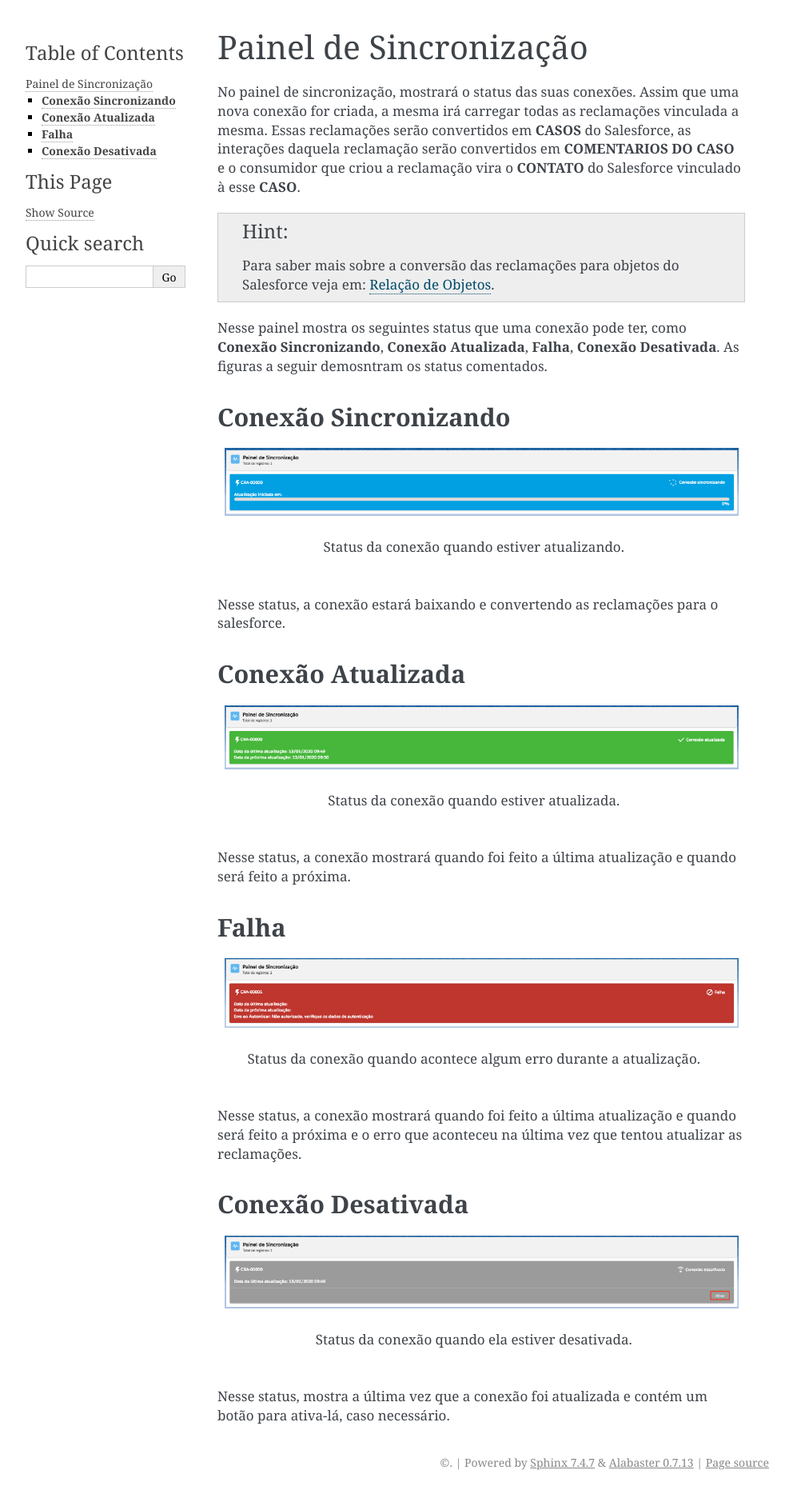
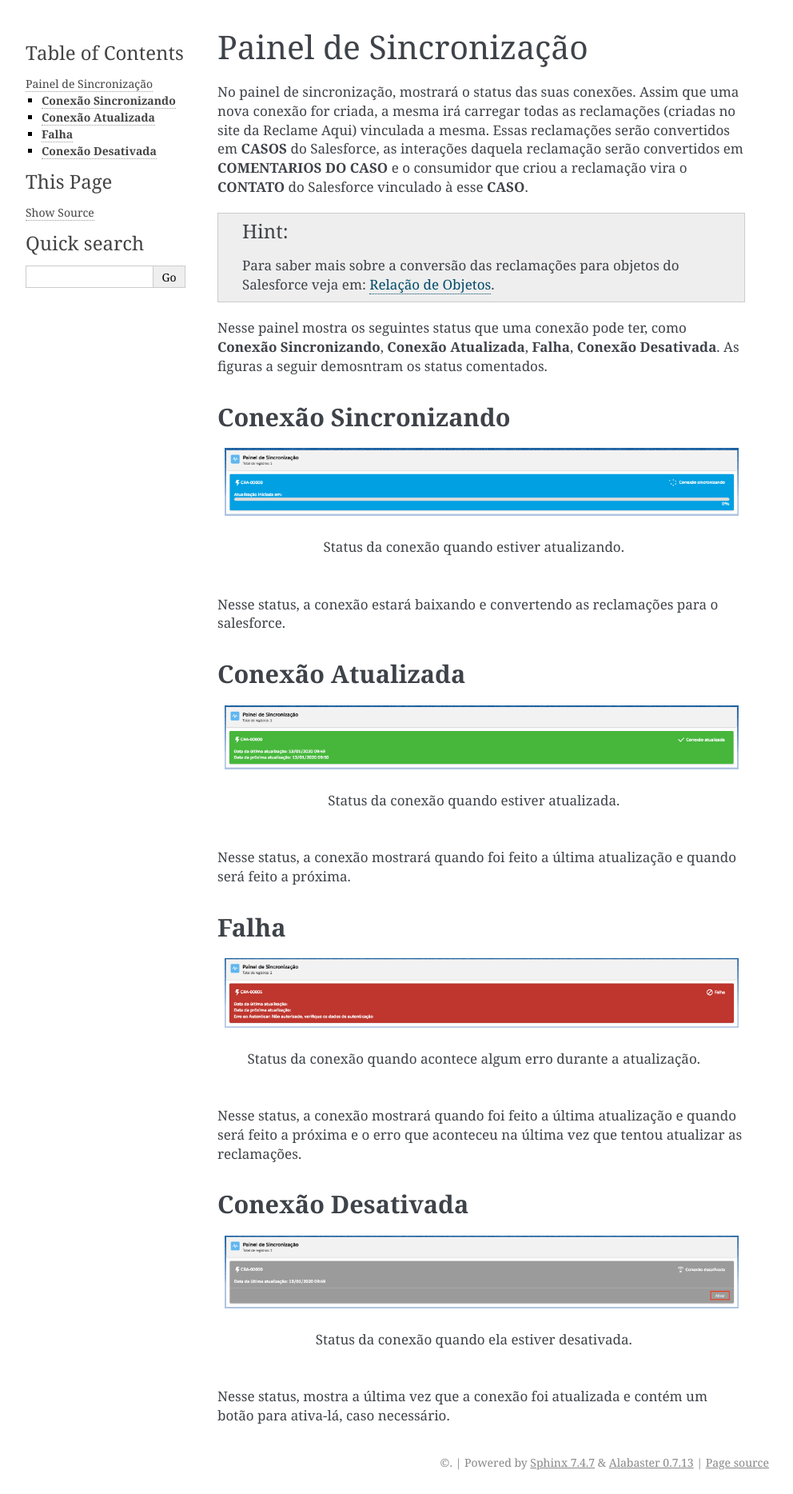
Before and after one commit to Inpulso-Tecnologia/RAConnectDOCFull, a Sphinx documentation site: the page built from docs/Funcional/painel_sincronizacao.rst, in a window 1280 px wide. Shown: the whole page at 80% size, without its empty margins (148-1140 px from the left). Built offline with Sphinx 7.4.7, drawn with Linux system fonts in a browser that asks for light colours.

Commit message:
Revisão Sprint 2

```diff
--- a/docs/Funcional/painel_sincronizacao.rst
+++ b/docs/Funcional/painel_sincronizacao.rst
@@ -4,7 +4,7 @@ Painel de Sincronização
 #################
 
 No painel de sincronização, mostrará o status das suas conexões.
-Assim que uma nova conexão for criada, a mesma irá carregar todas as reclamações vinculada a mesma. Essas reclamações serão convertidos em **CASOS** do Salesforce, as interações daquela reclamação serão convertidos em **COMENTARIOS DO CASO** e o consumidor que criou a reclamação vira o **CONTATO** do Salesforce vinculado à esse **CASO**.
+Assim que uma nova conexão for criada, a mesma irá carregar todas as reclamações (criadas no site da Reclame Aqui) vinculada a mesma. Essas reclamações serão convertidos em **CASOS** do Salesforce, as interações daquela reclamação serão convertidos em **COMENTARIOS DO CASO** e o consumidor que criou a reclamação vira o **CONTATO** do Salesforce vinculado à esse **CASO**.
 
 .. Hint:: Para saber mais sobre a conversão das reclamações para objetos do Salesforce veja em: :doc:`/Funcional/relacao_objetos`.
 
```
Also changed, not shown: docs/Funcional/fila.rst (+4 -5 lines).
